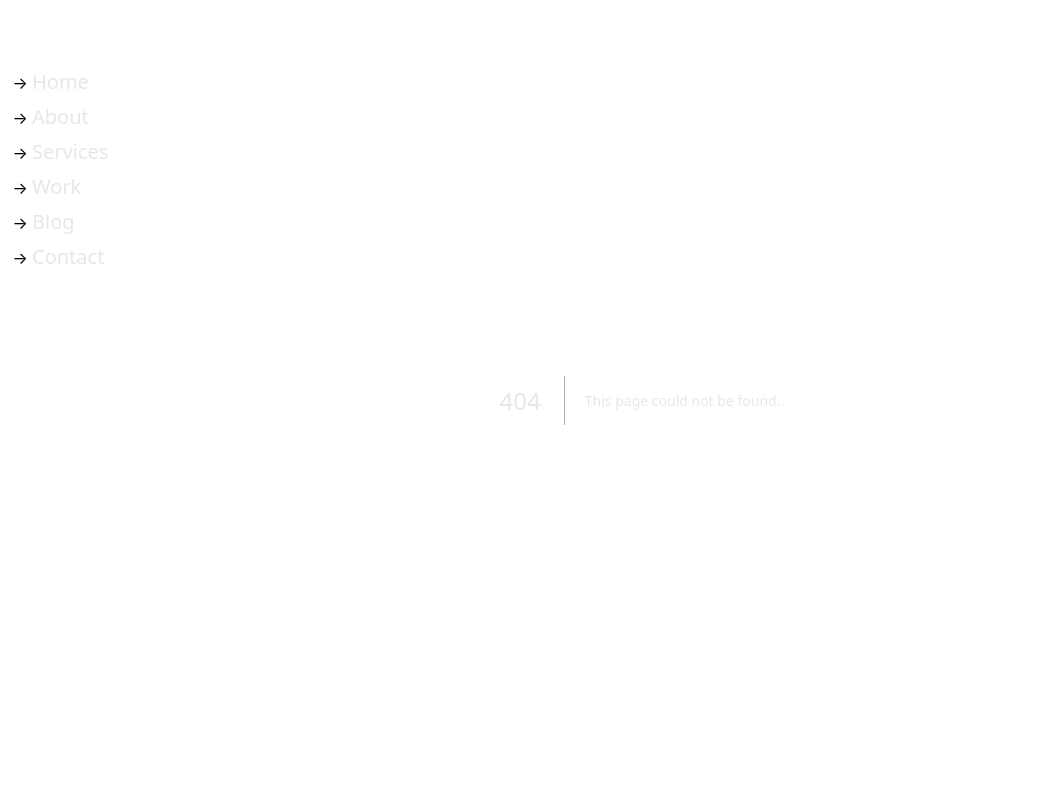
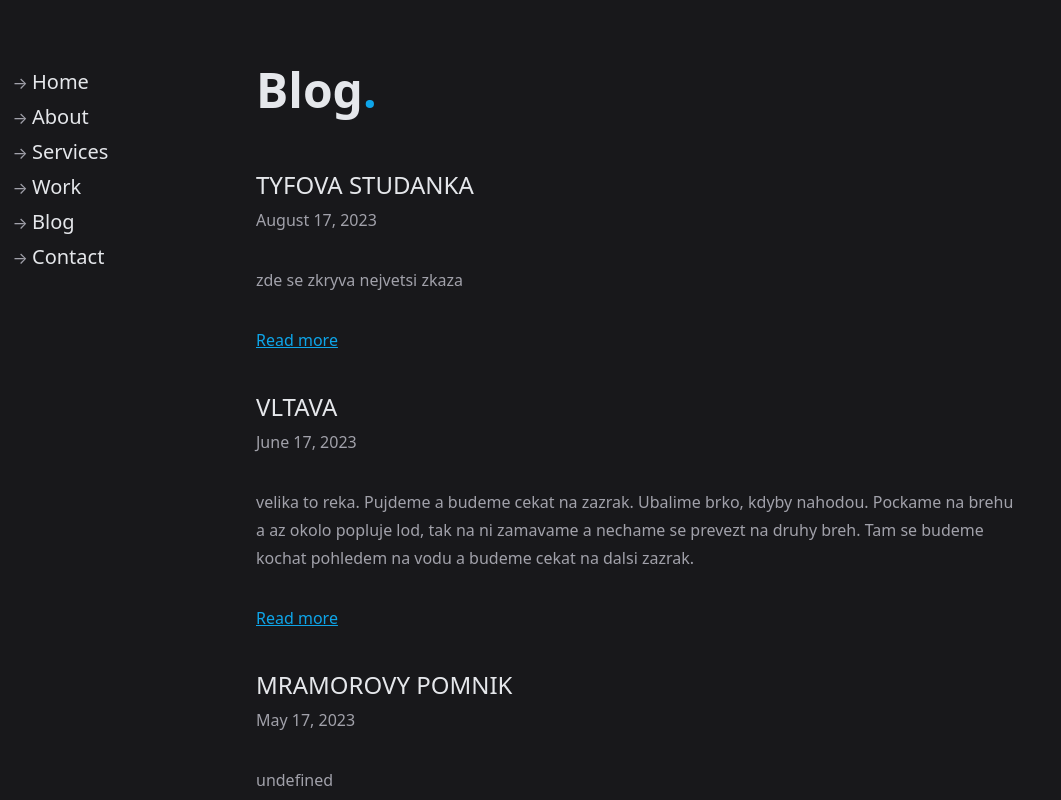
Before and after one commit to JanZaion/ld-site, a Next.js app: page /blog in a window 1280 px wide. Before the commit this address had no page. Shown: the top 800 px of the page, without its empty margins (0-1061 px from the left). Built offline with nearby package versions, Linux system fonts and the light colour scheme.

Commit message:
chore: rename posts -> blog

```diff
--- a/app/posts/[postId]/page.tsx
+++ b/app/blog/[postId]/page.tsx
@@ -2,7 +2,7 @@ import Link from 'next/link';
 import { notFound } from 'next/navigation';
 
 import { getFormattedDate } from '@/lib/getFormattedDate';
-import { getSortedPostsData, getPostData } from '@/lib/posts';
+import { getSortedPostsData, getPostData } from '@/lib/blog';
 
 export function generateStaticParams() {
   const posts = getSortedPostsData();
--- a/app/posts/page.tsx
+++ b/app/blog/page.tsx
@@ -3,7 +3,7 @@ import { ListItem } from '../components/listItem/ListItem';
 
 import styles from './Blog.module.css';
 
-import { getSortedPostsData } from '@/lib/posts';
+import { getSortedPostsData } from '@/lib/blog';
 
 const Blog = () => {
   const posts = getSortedPostsData();
--- a/app/components/listItem/ListItem.tsx
+++ b/app/components/listItem/ListItem.tsx
@@ -26,13 +26,13 @@ export const ListItem = ({
   return (
     <li className={liClassName}>
       <span className={styles.arrowSpan}>{isArrow && `→ `}</span>
-      <Link className={linkClassName} href={`/posts/${id}`}>
+      <Link className={linkClassName} href={`/blog/${id}`}>
         {title}
       </Link>
       <br />
       <p>{formattedDate}</p>
       {isPerex && <p>{perex}</p>}
-      {isReadMore && <Link href={`/posts/${id}`}>Read more</Link>}
+      {isReadMore && <Link href={`/blog/${id}`}>Read more</Link>}
     </li>
   );
 };
--- a/app/components/navigation/Navigation.tsx
+++ b/app/components/navigation/Navigation.tsx
@@ -18,7 +18,7 @@ export const Navigation = () => (
         <Link href="/#work">Work</Link>
       </li>
       <li>
-        <Link href="/posts">Blog</Link>
+        <Link href="/blog">Blog</Link>
       </li>
       <li>
         <Link href="/#contact">Contact</Link>
--- a/app/components/recentWriting/RecentWriting.tsx
+++ b/app/components/recentWriting/RecentWriting.tsx
@@ -5,7 +5,7 @@ import { ListItem } from '../listItem/ListItem';
 
 import styles from './RecentWriting.module.css';
 
-import { getSortedPostsData } from '@/lib/posts';
+import { getSortedPostsData } from '@/lib/blog';
 
 export const RecentWriting = () => {
   const posts = getSortedPostsData();
@@ -26,7 +26,7 @@ export const RecentWriting = () => {
           />
         ))}
       </ul>
-      → <Link href="/posts">See all posts</Link>
+      → <Link href="/blog">See all posts</Link>
     </section>
   );
 };
--- a/lib/posts.ts
+++ b/lib/blog.ts
@@ -8,7 +8,7 @@ import html from 'remark-html';
 const postsDirectory = path.join(process.cwd(), 'blogposts');
 
 export function getSortedPostsData() {
-  // Get file names under /posts
+  // Get file names under /blog
   const fileNames = fs.readdirSync(postsDirectory);
   const allPostsData = fileNames.map((fileName) => {
     // Remove ".md" from file name to get id
```
Also changed, not shown: app/blog/Blog.module.css (renamed from app/posts/Blog.module.css), app/blog/[postId]/NotFound.tsx (renamed from app/posts/[postId]/NotFound.tsx).
